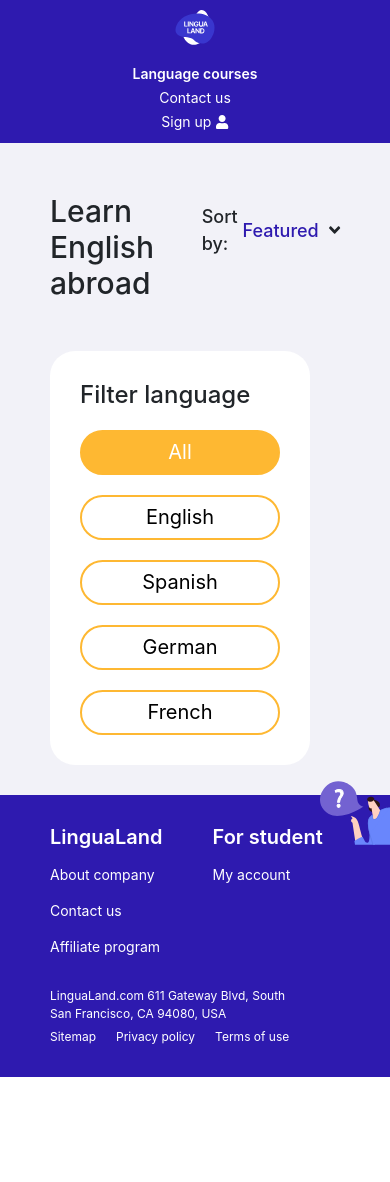
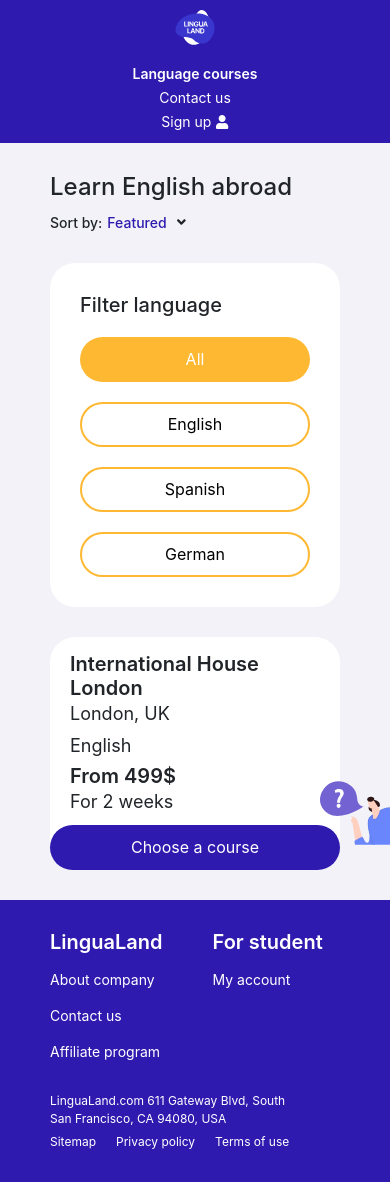
Before and after one commit to zhukouskayat/lingualand-react, a React (Create React App) app: page /courses in a window 390 px wide. Before the commit the page ends 1077 px from the top, so only its background shows below. Built offline with nearby package versions, Linux system fonts and the light colour scheme; what google-maps-react would draw is missing.

Commit message:
Added components and fixed styles

```diff
--- a/src/components/pages/courses/coursesContent/coursesContent.css
+++ b/src/components/pages/courses/coursesContent/coursesContent.css
@@ -18,3 +18,22 @@
   font-size: var(--font-size-h3);
   margin: 30px 0px 20px 0px;
 }
+
+@media screen and (max-width: 1000px) {
+
+  .coursesContent {
+    flex-direction: column;
+    justify-content: space-between;
+  }
+
+  .contentFiler{
+    width: 100%;
+    margin-bottom: 30px;
+  }
+}
+
+@media screen and (max-width: 600px) {
+  .contentFiler h3 {
+    font-size: var(--font-size-h3-m);
+  }
+}
--- a/src/components/pages/courses/coursesContent/coursesContent.js
+++ b/src/components/pages/courses/coursesContent/coursesContent.js
@@ -2,13 +2,15 @@ import React from "react";
 
 import "./coursesContent.css";
 import Filter from "./filter/filter";
+import SchoolList from "./schoolsList/schoolsList";
 
 const CoursesContent = () => (
   <div className="coursesContent">
     <div className="contentFiler">
       <h3>Filter language</h3>
-      <Filter onClickItem={(name) => console.log(name)} items={["English", "Spanish", "German", "French"]}/>
+      <Filter onClickItem={(name) => console.log(name)} items={["English", "Spanish", "German"]}/>
     </div>
+    <SchoolList />
   </div>
 );
 
--- a/src/components/pages/courses/coursesContent/filter/filter.css
+++ b/src/components/pages/courses/coursesContent/filter/filter.css
@@ -1,3 +1,5 @@
+/* geometry */
+
 .filter {
   display: flex;
   flex-direction: column;
@@ -5,14 +7,28 @@
 }
 
 .filterItem {
+  width: var(--button-width);
   height: var(--button-height);
-  border: 2px solid #feb832;
   border-radius: var(--button-border-radius);
-  background-color: white;
   margin-bottom: 20px;
   cursor: pointer;
   transition: background-color 0.1s ease-in-out;
-  font-size: var(--font-size-button);
+}
+
+.activeFilter {
+  width: var(--button-width);
+  height: var(--button-height);
+  border: 0px;
+  border-radius: var(--button-border-radius);
+  margin-bottom: 20px;
+  transition: background-color 0.1s ease-in-out;
+}
+
+/* colors */
+
+.filterItem {
+  border: 2px solid #feb832;
+  background-color: white;
 }
 
 .filterItem:hover,
@@ -23,13 +39,43 @@
 }
 
 .activeFilter {
-  font-size: var(--font-size-button);
-  height: var(--button-height);
-  border: 2px solid #feb832;
-  border-radius: var(--button-border-radius);
-  margin-bottom: 20px;
   cursor: pointer;
-  transition: background-color 0.1s ease-in-out;
   background-color: #feb832;
   color: white;
 }
+
+/* fonts */
+
+.activeFilter,
+.filterItem {
+  font-size: var(--font-size-button);
+}
+
+/* media */
+
+@media screen and (max-width: 1000px) {
+  .filter {
+    display: flex;
+    flex-direction: row;
+    flex-wrap: wrap;
+    justify-content: space-between;
+  }
+}
+
+@media screen and (max-width: 700px) {
+  .filterItem,
+  .activeFilter {
+    width: 100%;
+  }
+
+  .sortPopup {
+    left: 0;
+  }
+}
+
+@media screen and (max-width: 600px) {
+  .filterItem,
+  .activeFilter {
+    font-size: var(--font-size-button-m);
+  }
+}
--- a/src/components/pages/courses/coursesContent/filter/filter.js
+++ b/src/components/pages/courses/coursesContent/filter/filter.js
@@ -11,7 +11,6 @@ function Filter({ items }) {
   };
 
   return (
-    <div>
     <form className="filter">
       <button
         type="button"
@@ -31,7 +30,6 @@ function Filter({ items }) {
           </button>
         ))}
     </form>
-    </div>
   );
 }
 
--- /dev/null
+++ b/src/components/pages/courses/coursesContent/schoolsList/coursesButton/coursesButton.css
@@ -0,0 +1,30 @@
+.buttonItem {
+  position: absolute;
+  bottom: 0;
+  right: 0;
+  width: var(--button-width);
+  height: var(--button-height);
+  border-radius: var(--button-border-radius);
+
+  background-color: #2e1aaf;
+  color: white;
+
+  font-size: var(--font-size-button);
+}
+
+.buttonItem:hover {
+  background-color: #2e53bc;
+}
+
+@media screen and (max-width: 700px) {
+
+  .buttonItem {
+    width: 100%;
+  }
+}
+
+@media screen and (max-width: 600px) {
+  .buttonItem {
+    font-size: var(--font-size-button-m);
+  }
+}
--- /dev/null
+++ b/src/components/pages/courses/coursesContent/schoolsList/coursesButton/coursesButton.js
@@ -0,0 +1,11 @@
+import React from "react";
+
+import "./coursesButton.css";
+
+const CoursesButton = () => (
+  <form>
+    <button className="buttonItem">Choose a course</button>
+  </form>
+);
+
+export default CoursesButton;
--- /dev/null
+++ b/src/components/pages/courses/coursesContent/schoolsList/schoolsItem/schoolsItem.css
@@ -0,0 +1,89 @@
+/* geometry */
+
+.schoolsItem {
+  position: relative;
+  display: flex;
+  flex-direction: row;
+  justify-content: space-between;
+  flex-wrap: wrap;
+  padding: 15px 20px;
+  display: flex;
+  border-radius: var(--button-border-radius);
+  margin-bottom: 30px;
+}
+
+.itemLeft {
+  padding-right: 250px;
+}
+
+.itemRight {
+  position: absolute;
+  right: 140px;
+}
+
+.itemLang {
+  padding-top: 50px;
+}
+
+/* colors */
+
+.schoolsItem {
+  background-color: white;
+}
+
+/* fonts */
+
+.schoolsItem h3 {
+  font-size: var(--font-size-h3);
+  font-weight: var(--font-weight);
+}
+
+.itemLang {
+  font-weight: var(--font-weight-p);
+}
+
+.schoolsItem p {
+  font-size: var(--font-size-p-big);
+}
+
+/* media */
+
+@media screen and (max-width: 1200px) {
+  .itemLang {
+    padding-top: 30px;
+  }
+}
+
+@media screen and (max-width: 700px) {
+
+  .schoolsItem {
+    flex-direction: column;
+  }
+
+  .itemLeft {
+    padding-right: 0px;
+  }
+
+  .itemRight {
+    position: static;
+    margin-bottom: 40px;
+  }
+
+  .itemLang {
+    padding: 5px 0px;
+  }
+}
+
+@media screen and (max-width: 600px) {
+  .schoolsItem h3 {
+    font-size: var(--font-size-h3-m);
+  }
+
+  .itemLang {
+    font-weight: var(--font-weight-p-m);
+  }
+
+  .schoolsItem p {
+    font-size: var(--font-size-p-big-m);
+  }
+}
--- /dev/null
+++ b/src/components/pages/courses/coursesContent/schoolsList/schoolsItem/schoolsItem.js
@@ -0,0 +1,21 @@
+import React from "react";
+import CoursesButton from "../coursesButton/coursesButton";
+
+import "./schoolsItem.css";
+
+const SchoolsItem = () => (
+  <div className="schoolsItem">
+    <div className="itemLeft">
+      <h3>International House London</h3>
+      <p>London, UK</p>
+      <p className="itemLang">English</p>
+    </div>
+    <div className="itemRight">
+      <h3>From 499$</h3>
+      <p>For 2 weeks</p>
+    </div>
+    <CoursesButton />
+  </div>
+);
+
+export default SchoolsItem;
--- /dev/null
+++ b/src/components/pages/courses/coursesContent/schoolsList/schoolsList.css
@@ -0,0 +1,3 @@
+.schoolList {
+  width: 100%;
+}
--- /dev/null
+++ b/src/components/pages/courses/coursesContent/schoolsList/schoolsList.js
@@ -0,0 +1,12 @@
+import React from "react";
+import SchoolsItem from "./schoolsItem/schoolsItem";
+
+import "./schoolsList.css";
+
+const SchoolList = () => (
+  <div className="schoolList">
+<SchoolsItem />
+  </div>
+);
+
+export default SchoolList;
--- a/src/components/pages/courses/coursesHeading/coursesHeading.css
+++ b/src/components/pages/courses/coursesHeading/coursesHeading.css
@@ -8,3 +8,16 @@
 .coursesHeading>h2 {
 font-size: var(--font-size-h2);
 }
+
+@media screen and (max-width: 700px) {
+  .coursesHeading {
+    padding: 30px 0px;
+    flex-direction: column;
+  }
+}
+
+@media screen and (max-width: 700px) {
+  .coursesHeading>h2 {
+    font-size: var(--font-size-h2-m);
+    }
+}
--- a/src/components/pages/courses/coursesHeading/sort/sort.css
+++ b/src/components/pages/courses/coursesHeading/sort/sort.css
@@ -1,5 +1,8 @@
+/* geometry */
+
 .sort {
   position: relative;
+  z-index: 1;
 }
 
 .sortLabel {
@@ -9,18 +12,7 @@
 }
 
 .sortBy {
-  font-weight: var(--font-weight-p);
   padding-right: 5px;
-}
-
-.sortActiveLabel {
-  font-weight: var(--font-weight-p);
-  color: #2e1aaf;
-  cursor: pointer;
-}
-
-.sort span {
-  font-size: var(--font-size-p-medium);
 }
 
 .sortPopup {
@@ -28,7 +20,6 @@
   position: absolute;
   right: 0;
   margin-top: 15px;
-  background: #ffffff;
   border-radius: 25px;
   padding: 10px 0;
   width: 200px;
@@ -39,31 +30,65 @@
 }
 
 .sortPopup li {
-  font-size: var(--font-size-p-medium);
   padding: 12px 20px;
   cursor: pointer;
 }
 
+.faAngleDown {
+  cursor: pointer;
+  margin-left: 10px;
+}
+
+.faAngleDownRotated {
+  cursor: pointer;
+  margin-left: 10px;
+  transform: rotate(180deg);
+}
+
+/* colors */
+
+.sortActiveLabel {
+  color: #2e1aaf;
+  cursor: pointer;
+}
+
+.sortPopup {
+  box-shadow: 0 0 10px rgba(0,0,0,0.1);
+  background: #ffffff;
+}
+
 .sortPopup li.active {
-  font-weight: var(--font-weight-p);
   color: #2e1aaf;
 }
 
 .sortPopup li:hover {
   color: #2e1aaf;
   cursor: pointer;
+}
+
+/* fonts */
+
+.sortBy,
+.sortActiveLabel,
+.sortPopup li.active,
+.sortPopup li:hover {
   font-weight: var(--font-weight-p);
 }
 
-.faAngleDown {
-  cursor: pointer;
-  margin-left: 10px;
+.sort span,
+.sortPopup li,
+.faAngleDown,
+.faAngleDownRotated {
   font-size: var(--font-size-p-medium);
 }
 
-.faAngleDownRotated {
-  cursor: pointer;
-  margin-left: 10px;
-  font-size: var(--font-size-p-medium);
-  transform: rotate(180deg);
+/* media */
+
+@media screen and (max-width: 600px) {
+  .sort span,
+  .sortPopup li,
+  .faAngleDown,
+  .faAngleDownRotated {
+    font-size: var(--font-size-p-medium-m);
+  }
 }
```
Also changed, not shown: 1 other file (tests, documents, lock files or other folders). Lines whose indentation alone changed are shown as unchanged.
